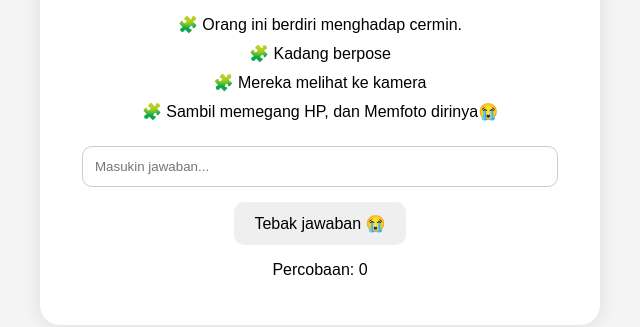
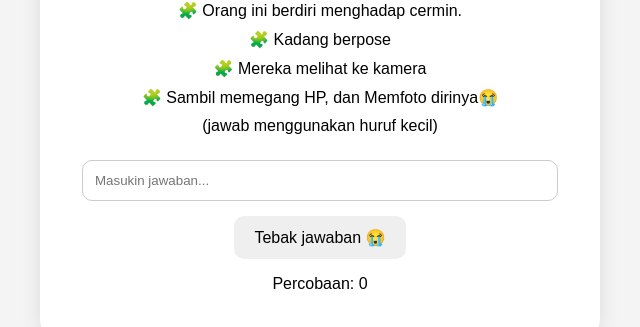
Before and after one commit to baharudin-123/Tebaknama, a plain HTML site: page index.html in a window 1280 px wide. Shown: the part 285-612 px from the top of the page, without its empty margins (320-960 px from the left). Drawn offline with Linux system fonts and the light colour scheme.

Commit message:
hrufkecil

```diff
--- a/index.html
+++ b/index.html
@@ -15,6 +15,7 @@
       <p>🧩 Kadang berpose </p>
       <p>🧩 Mereka melihat ke kamera </p>
       <p>🧩 Sambil memegang HP, dan Memfoto dirinya😭</p>
+      <p> (jawab menggunakan huruf kecil) </p>
     </div>
 
     <input type="text" id="answer" placeholder="Masukin jawaban...">
```
